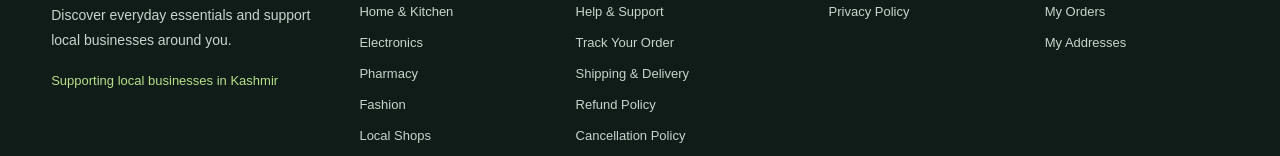
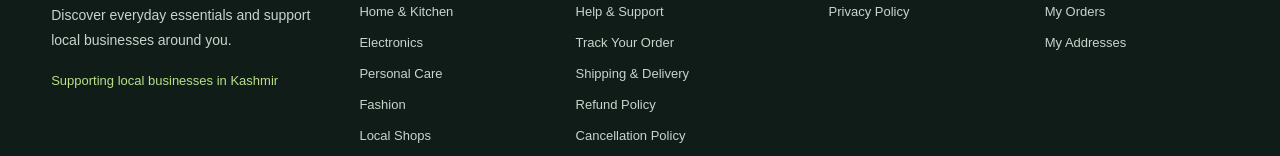
Before and after one commit to zubi126/zippy-marketplace, a React (Vite) app in the folder customer/: page / in a window 1280 px wide. Shown: the part 2353-2509 px from the top of the page. Built offline with nearby package versions, Linux system fonts and the light colour scheme; no server answers.

Commit message:
Rename Pharmacy category to Personal Care

```diff
--- a/customer/src/components/Footer.jsx
+++ b/customer/src/components/Footer.jsx
@@ -6,7 +6,7 @@ const categories = [
   { label: "Grocery", path: "/products?category=grocery" },
   { label: "Home & Kitchen", path: "/products?category=home-kitchen" },
   { label: "Electronics", path: "/products?category=electronics" },
-  { label: "Pharmacy", path: "/products?category=pharmacy" },
+ { label: "Personal Care", path: "/products?category=personal-care" },
   { label: "Fashion", path: "/products?category=fashion" },
   { label: "Local Shops", path: "/shops" },
 ];
--- a/customer/src/components/Header.jsx
+++ b/customer/src/components/Header.jsx
@@ -102,7 +102,7 @@ useEffect(() => {
     {
   name: "Personal Care",
   subtitle: "Beauty & Daily Essentials",
-  path: "/products?category=pharmacy",
+  path: "/products?category=personal-care",
   icon: "pill",
   tone: "rose"
 },
@@ -197,7 +197,7 @@ useEffect(() => {
 >
       <option value="all">All Categories</option>
       <option value="grocery">Grocery</option>
-     <option value="pharmacy">Personal Care</option>
+     <option value="personal-care">Personal Care</option>
       <option value="electronics">Electronics</option>
       <option value="fashion">Fashion</option>
       <option value="shops">Local Shops</option>
--- a/customer/src/pages/Home.jsx
+++ b/customer/src/pages/Home.jsx
@@ -188,7 +188,7 @@ const categories = [
   subtitle: "Beauty & Daily Essentials",
   description: "Skincare, beauty & personal care products",
   button: "Shop Personal Care",
-  path: "/products?category=pharmacy",
+  path: "/products?category=personal-care",
   className: "pharmacy-card",
   emoji: "🧴",
 },
@@ -349,16 +349,16 @@ decoding="async"
             </div>
           </article>
 
-          {/* PHARMACY */}
+        {/* PERSONAL CARE */}
           <article
   className="promo-card pharmacy-promo"
   onClick={() =>
-    navigate("/products?category=pharmacy")
-  }
+  navigate("/products?category=personal-care")
+}
 >
             <img
               src="https://images.pexels.com/photos/14797864/pexels-photo-14797864.jpeg"
-              alt="Pharmacy"
+              alt="Personal Care"
               loading="lazy"
               decoding="async"
             />
@@ -434,7 +434,7 @@ decoding="async"
 {/* PERSONAL CARE */}
 <CategoryProductSection
   title="Personal Care"
-  category="pharmacy"
+  category="personal-care"
 />
 
 
--- a/customer/src/pages/Products.jsx
+++ b/customer/src/pages/Products.jsx
@@ -77,17 +77,12 @@ const sortedProducts = [...products].sort((a, b) => {
 
 
 
-  // const pageTitle = search
-  //   ? `Search results for "${search}"`
-  //   : category
-  //     ? category.charAt(0).toUpperCase() + category.slice(1)
-  //     : "All Products";
 
 
 
 const pageTitle = search
   ? `Search results for "${search}"`
-  : category === "pharmacy"
+  : category === "personal-care"
     ? "Personal Care"
     : category
       ? category.charAt(0).toUpperCase() + category.slice(1)
@@ -152,20 +147,14 @@ const pageTitle = search
                 Grocery
               </button>
 
-              {/* <button
-                onClick={() =>
-                  navigate("/products?category=pharmacy")
-                }
-              >
-                Pharmacy
-              </button> */}
+
 
 
 
 
 <button
   onClick={() =>
-    navigate("/products?category=pharmacy")
+    navigate("/products?category=personal-care")
   }
 >
   Personal Care
```
Also changed, not shown: 1 other file (tests, documents, lock files or other folders).
